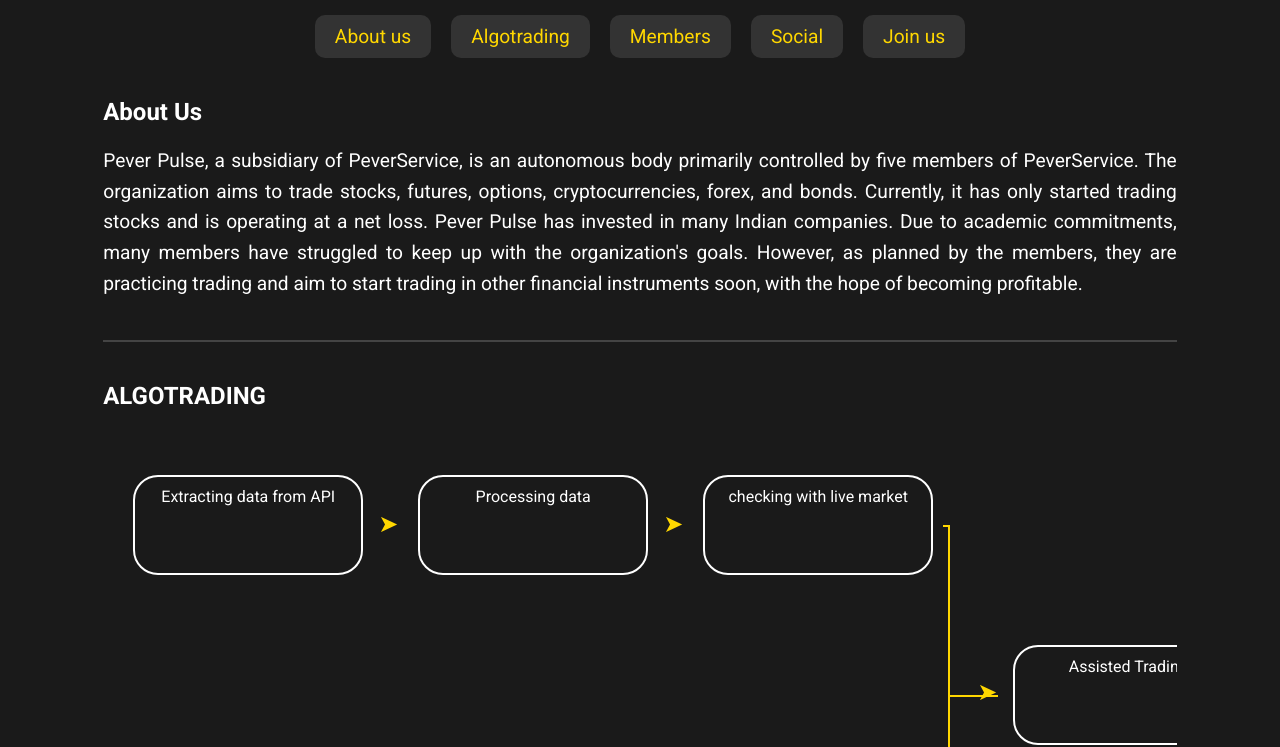
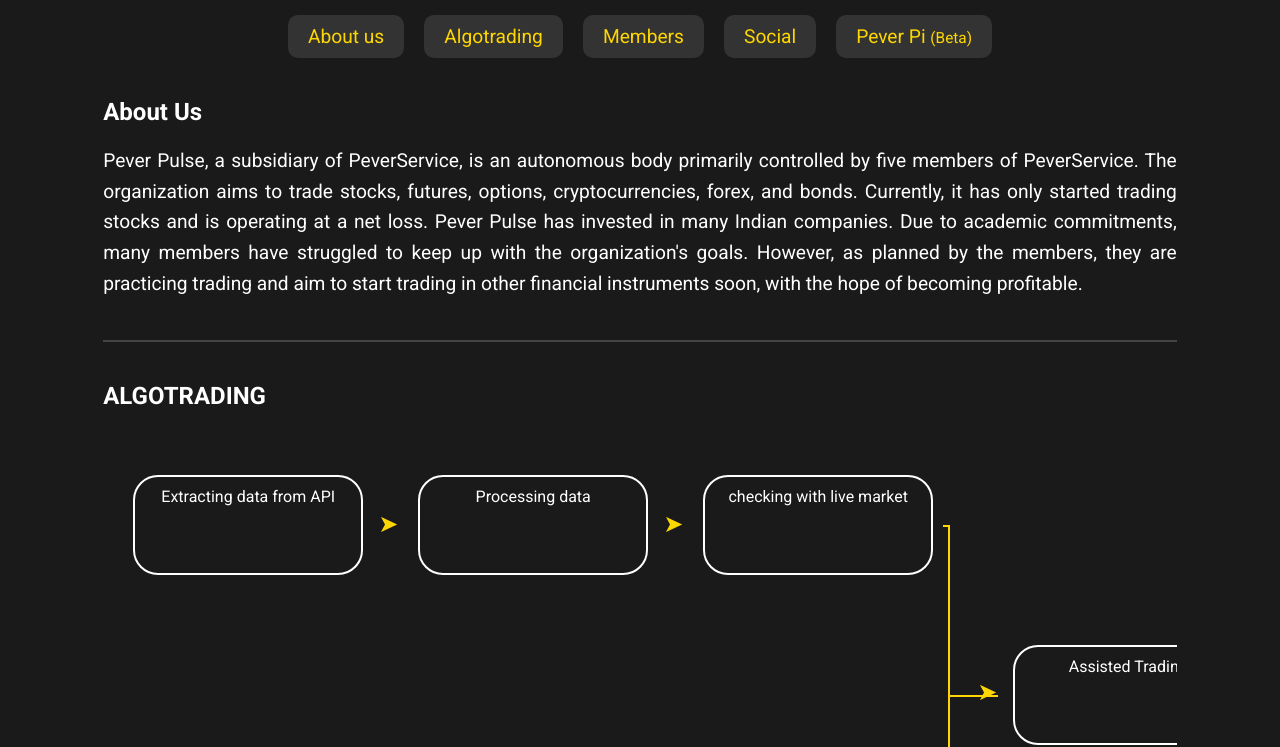
Before and after one commit to afishyke/peverpulse.github.io, a plain HTML site: page index.html in a window 1280 px wide. Shown: the part 161-908 px from the top of the page. Drawn offline with nearby package versions, Linux system fonts and the light colour scheme.

Commit message:
Update index.html

```diff
--- a/index.html
+++ b/index.html
@@ -295,7 +295,9 @@
             <a href="#algotrading">Algotrading</a>
             <a href="#members-section">Members</a>
             <a href="#social-section">Social</a>
-            <a href="#join">Join us</a>
+            <a href="https://peverpi.github.io/peverpi/#hi-there-" target="_blank">
+                Pever Pi <span style="font-size: 0.8em;">(Beta)</span>
+            </a>
         </div>
 
         <div class="section bio" id="about" data-aos="fade-right">
```
